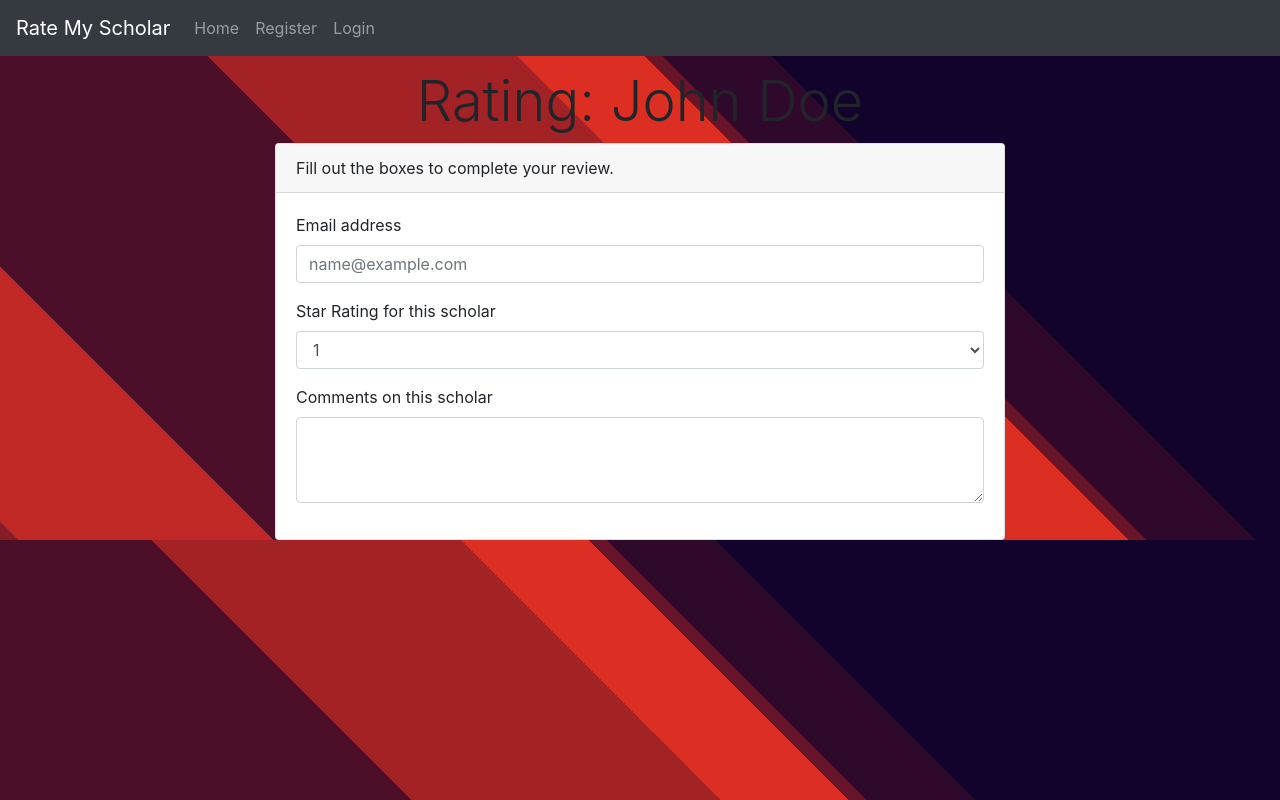
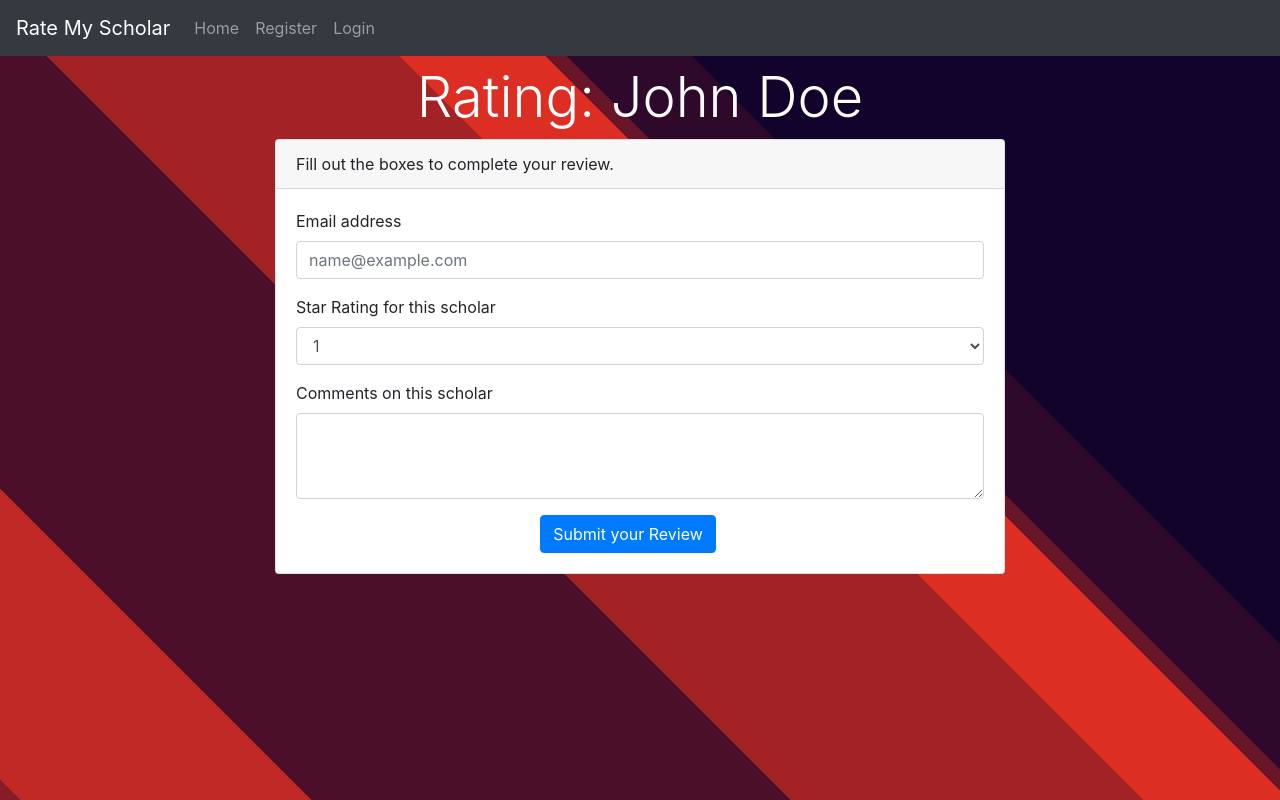
Before and after one commit to aaronmakes/ratemyscholar, a PHP site: page /HTML/rate.html in a window 1280 px wide. Run offline with PHP 8.4, Linux system fonts and the light colour scheme; some libraries are stand-ins or nearby versions.

Commit message:
fix background of pages. update navbar.

```diff
--- a/CSS/login.css
+++ b/CSS/login.css
@@ -24,3 +24,6 @@
 body{
     background: linear-gradient(45deg, rgb(133, 28, 39) 0%, rgb(133, 28, 39) 1%,rgb(191, 40, 36) 1%, rgb(191, 40, 36) 15%,rgb(76, 15, 42) 15%, rgb(76, 15, 42) 38%,rgb(162, 34, 38) 38%, rgb(162, 34, 38) 55%,rgb(220, 46, 35) 55%, rgb(220, 46, 35) 62%,rgb(105, 21, 41) 62%, rgb(105, 21, 41) 63%,rgb(47, 9, 44) 63%, rgb(47, 9, 44) 69%,rgb(18, 3, 45) 69%, rgb(18, 3, 45) 100%);
 }
+html{
+    height: 100%;
+}
--- a/CSS/register.css
+++ b/CSS/register.css
@@ -1,3 +1,7 @@
 body{
     background: linear-gradient(45deg, rgb(133, 28, 39) 0%, rgb(133, 28, 39) 1%,rgb(191, 40, 36) 1%, rgb(191, 40, 36) 15%,rgb(76, 15, 42) 15%, rgb(76, 15, 42) 38%,rgb(162, 34, 38) 38%, rgb(162, 34, 38) 55%,rgb(220, 46, 35) 55%, rgb(220, 46, 35) 62%,rgb(105, 21, 41) 62%, rgb(105, 21, 41) 63%,rgb(47, 9, 44) 63%, rgb(47, 9, 44) 69%,rgb(18, 3, 45) 69%, rgb(18, 3, 45) 100%);
 }
+/* This is required as the body gradient extends only so far as there are elements */
+html{
+    height: 100%;
+}
--- a/HTML/rate.html
+++ b/HTML/rate.html
@@ -1,5 +1,6 @@
 <!doctype html>
 <html lang="en">
+
 <head>
   <!-- To implement bootstrap in a page, type b4-$ -->
   <title>RateMyScholar</title>
@@ -11,15 +12,19 @@
 
   <!-- Bootstrap CSS -->
   <link href="http://maxcdn.bootstrapcdn.com/font-awesome/4.1.0/css/font-awesome.min.css" rel="stylesheet">
-    <link rel="stylesheet" href="https://stackpath.bootstrapcdn.com/bootstrap/4.3.1/css/bootstrap.min.css" integrity="sha384-ggOyR0iXCbMQv3Xipma34MD+dH/1fQ784/j6cY/iJTQUOhcWr7x9JvoRxT2MZw1T" crossorigin="anonymous">
+  <link rel="stylesheet" href="https://stackpath.bootstrapcdn.com/bootstrap/4.3.1/css/bootstrap.min.css"
+    integrity="sha384-ggOyR0iXCbMQv3Xipma34MD+dH/1fQ784/j6cY/iJTQUOhcWr7x9JvoRxT2MZw1T" crossorigin="anonymous">
   <!-- Custom CSS, use ../CSS/name.css to refer to CSS files from the folder -->
-    <link rel="stylesheet" type="text/css" href="../CSS/result.css">
+  <link rel="stylesheet" type="text/css" href="../CSS/register.css">
 </head>
+
 <body>
   <!-- Navigation bar -->
-    <nav class="navbar navbar-expand-lg navbar-dark bg-dark" style="margin-bottom: 12px;">
-        <a class="navbar-brand" href="index.html">Rate My Scholar</a>
-        <button class="navbar-toggler" type="button" data-toggle="collapse" data-target="#navbarNav" aria-controls="navbarNav" aria-expanded="false" aria-label="Toggle navigation">
+  <header>
+    <nav class="navbar navbar-expand-md navbar-dark fixed-top bg-dark"> <a class="navbar-brand" href="index.html">Rate
+        My Scholar</a>
+      <button class="navbar-toggler" type="button" data-toggle="collapse" data-target="#navbarNav"
+        aria-controls="navbarNav" aria-expanded="false" aria-label="Toggle navigation">
         <span class="navbar-toggler-icon"></span>
       </button>
       <div class="collapse navbar-collapse" id="navbarNav">
@@ -36,9 +41,10 @@
         </ul>
       </div>
     </nav>
-      <div class="container">
+  </header>
+  <div style="padding-top: 5%;" class="container">
     <!-- Input form component -->
-        <h1 class="display-4 d-flex justify-content-center">Rating: John Doe</h1>
+    <h1 class="display-4 d-flex justify-content-center" style="color: white;">Rating: John Doe</h1>
     <div class="row justify-content-center">
       <div class="col-md-8">
         <div class="card">
@@ -63,6 +69,11 @@
                 <label for="exampleFormControlTextarea1">Comments on this scholar</label>
                 <textarea class="form-control" id="exampleFormControlTextarea1" rows="3"></textarea>
               </div>
+              <div class="col-md-6 offset-md-4">
+                <button type="submit" class="btn btn-primary">
+                    Submit your Review
+                </button>
+            </div>
             </form>
           </div>
         </div>
```
Also changed, not shown: HTML/Register.html (+24 -16 lines), HTML/login.html (+11 -5 lines), HTML/result.html (+18 -8 lines), CSS/result.css (line endings or trailing spaces). Lines whose indentation alone changed are shown as unchanged.
